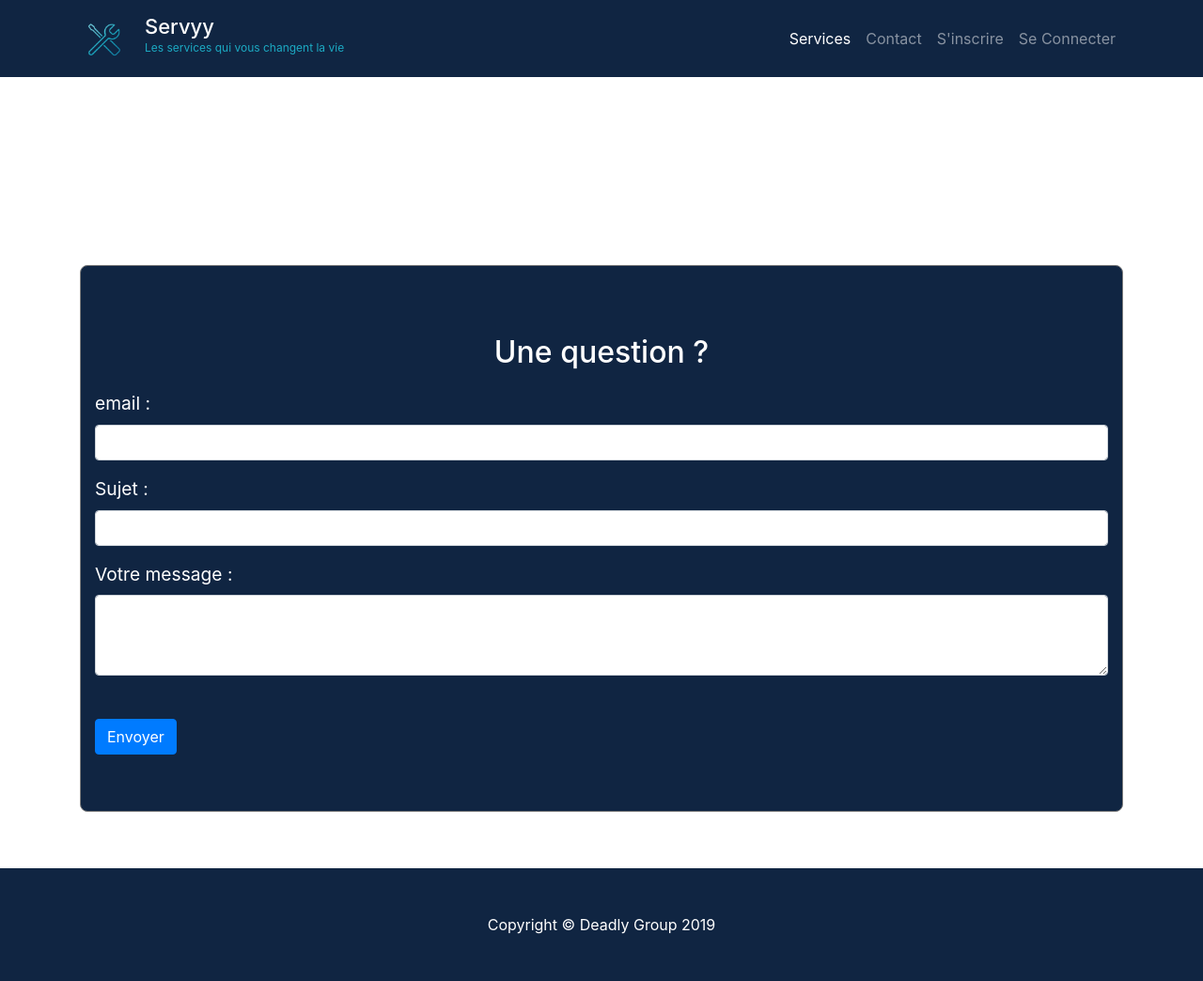
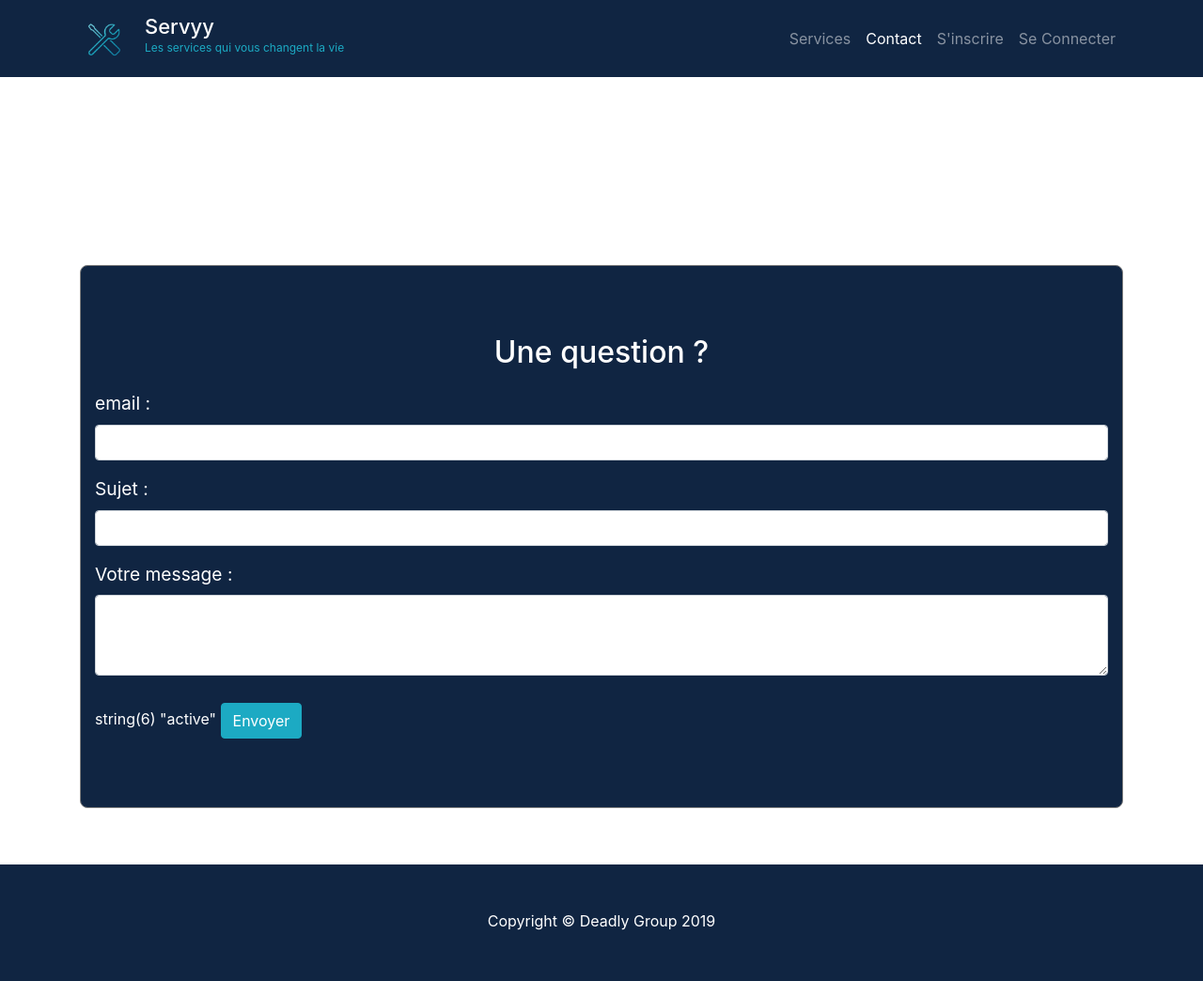
Before and after one commit to Yannick6633/WCS_Projet_2_Servyy, a PHP site: page /Contact/index in a window 1280 px wide. Shown: the whole page at 94% size. After the commit the page ends 990 px from the top, so only its background shows below. Run offline with PHP 8.4, Linux system fonts and the light colour scheme; a stand-in replaces the project's code that opens the database connection.

Commit message:
Fonctionnalité de lien actif dans la navbar

```diff
--- a/src/Controller/ContactController.php
+++ b/src/Controller/ContactController.php
@@ -65,6 +65,7 @@ class ContactController extends AbstractController
 
         return $this->twig->render('Contact/contact.html.twig', ['post' => $_POST,
             'errors' => $errors,
-            'succes' => $succesMessage]);
+            'succes' => $succesMessage,
+            'pagecontact'=>'active']);
     }
 }
--- a/src/Controller/ServiceController.php
+++ b/src/Controller/ServiceController.php
@@ -36,7 +36,7 @@ class ServiceController extends AbstractController
         $serviceManager = new ServiceManager();
         $services = $serviceManager->selectAll();
 
-        return $this->twig->render('Service/service.html.twig', ['users' => $users, 'services' => $services]);
+        return $this->twig->render('Service/service.html.twig', ['users' => $users, 'services' => $services,'pageservice'=>'active']);
     }
 
 
--- a/src/View/Contact/contact.html.twig
+++ b/src/View/Contact/contact.html.twig
@@ -35,8 +35,8 @@
                 <span class="error">{{ errors.messageError }}</span>
             </div>
 
-
-            <button type="submit" class="btn btn-primary">Envoyer</button>
+{{ dump(pagecontact) }}
+            <button type="submit" class="btn btn-blue">Envoyer</button>
         </form>
 
     </div>
--- a/src/View/Inc/nav.html.twig
+++ b/src/View/Inc/nav.html.twig
@@ -12,18 +12,18 @@
         </button>
         <div class="collapse navbar-collapse" id="navbarResponsive">
             <ul class="navbar-nav ml-auto">
-                <li class="nav-item active">
+                <li class="nav-item{% if pageservice %} active{% endif %}">
                     <a class="nav-link" href="/Service/index">Services
                         <span class="sr-only">(current)</span>
                     </a>
                 </li>
-                <li class="nav-item">
-                    <a class="nav-link" href="/Contact/index">Contact</a>
+                <li class="nav-item{% if pagecontact %} active{% endif %} ">
+                    <a class="nav-link " href="/Contact/index">Contact</a>
                 </li>
-                <li class="nav-item">
+                <li class="nav-item {% if pageregister %} active{% endif %}">
                     <a class="nav-link" href="#">S'inscrire</a>
                 </li>
-                <li class="nav-item">
+                <li class="nav-item {% if pagelogin %} active{% endif %}">
                     <a class="nav-link" href="#">Se Connecter</a>
                 </li>
             </ul>
```
